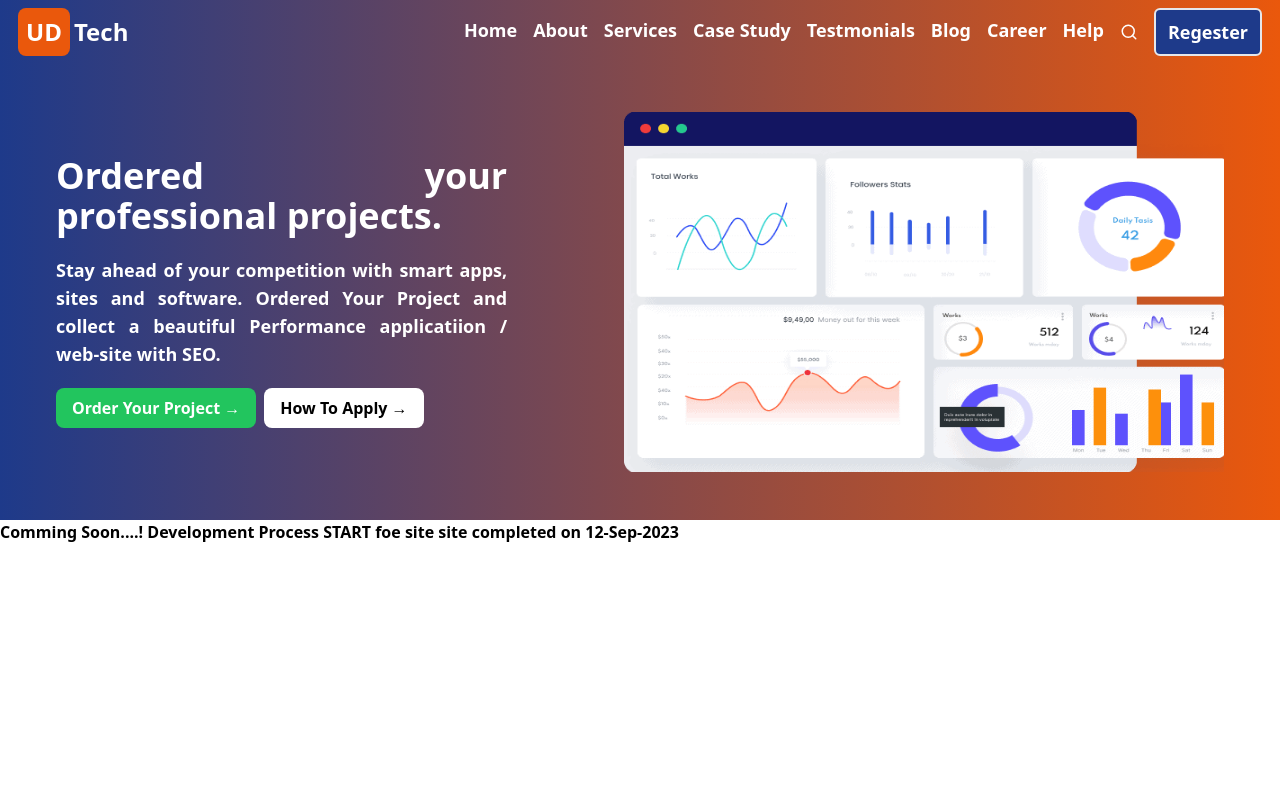
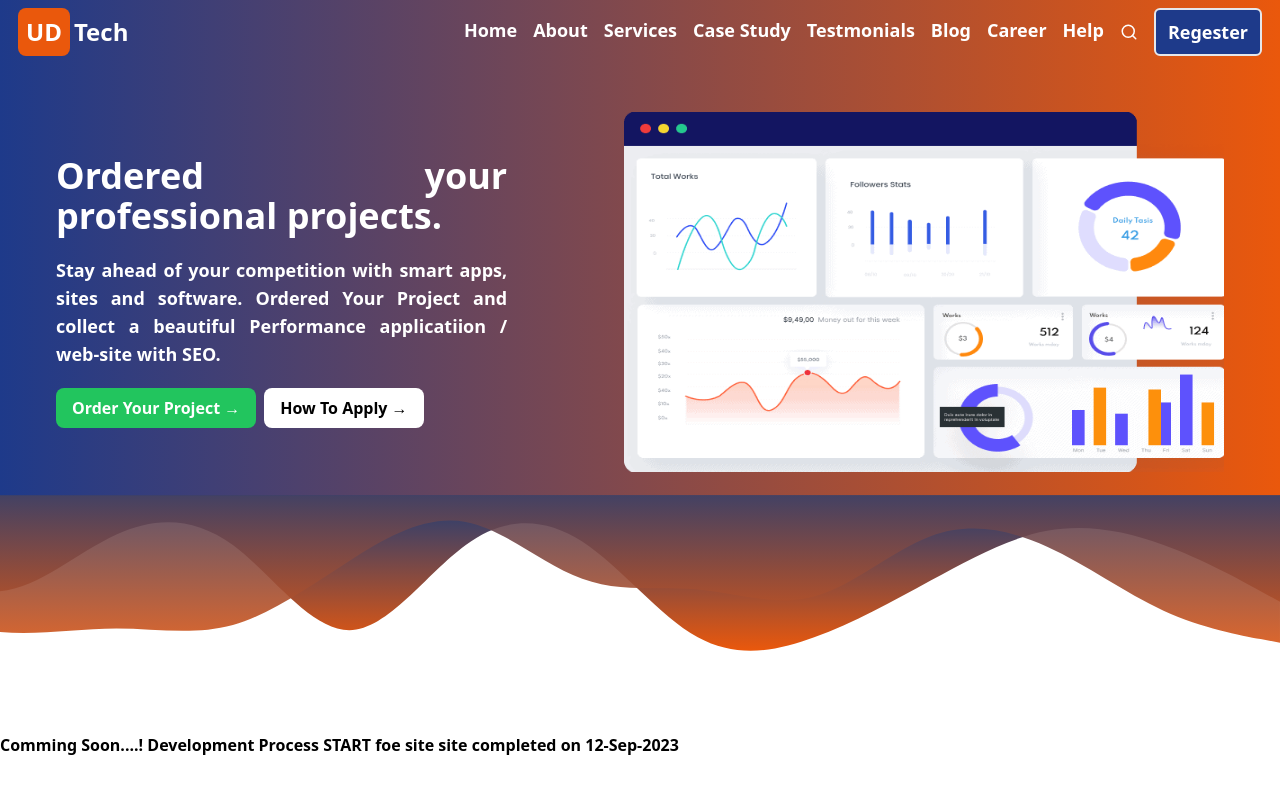
Before and after one commit to mhmAdmin1122/UDTech, a Next.js app: page / in a window 1280 px wide. Shown: the top 794 px of the page. Built offline with nearby package versions, Linux system fonts and the light colour scheme.

Commit message:
wave added to hero banner

```diff
--- a/pages/Components/H/Herobaner.tsx
+++ b/pages/Components/H/Herobaner.tsx
@@ -1,10 +1,12 @@
 import Image from 'next/image'
 import Link from 'next/link'
 import React from 'react'
-import bannerPic from '../../../public/img/ordered.png'
+import bannerPic from '@/public/img/ordered.png'
+import wave from '../../../public/img/wave.svg'
 
 const Herobaner = () => {
     return (
+        <div>
             <div className='flex px-14 py-12 bg-gradient-to-r items-center justify-between from-blue-900 to-orange-600 gap-10'>
                 <div className="title_Link-box w-[40%] text-justify">
                     <b className='title text-4xl text-white cursor-context-menu'>Ordered your professional projects.</b>
@@ -18,6 +20,11 @@ const Herobaner = () => {
                     <Image src={bannerPic} alt='banner-pic' className='w-[600px] h-[360px]' />
                 </div>
             </div>
+            <div className="svg-pic-wave relative bottom-[25px] h-fit z-0">
+                <Image src={wave} alt='wave-pic' />
+            </div>
+
+        </div>
     )
 }
 
```
Also changed, not shown: public/img/wave.svg (added). Lines whose indentation alone changed are shown as unchanged.
